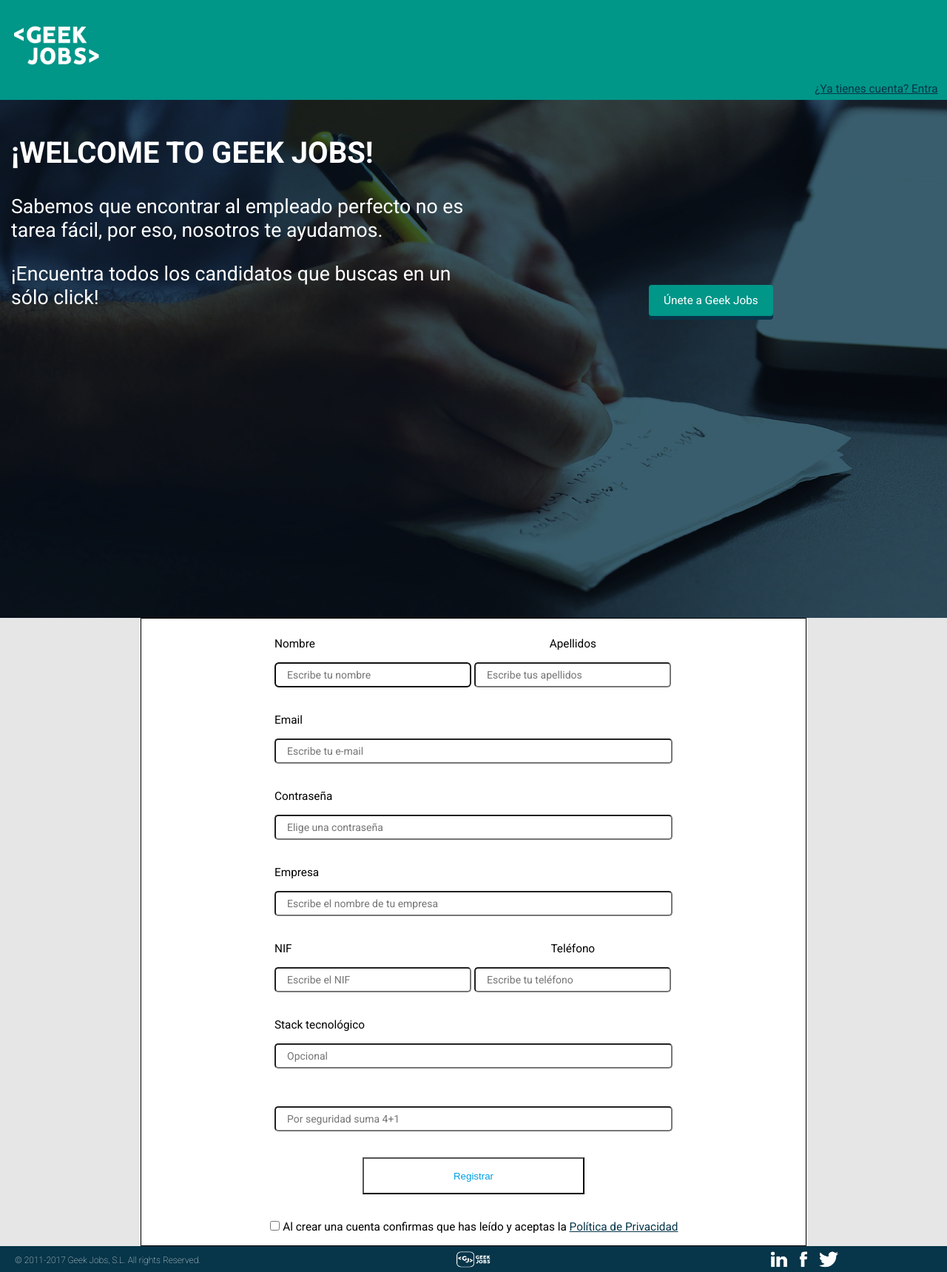
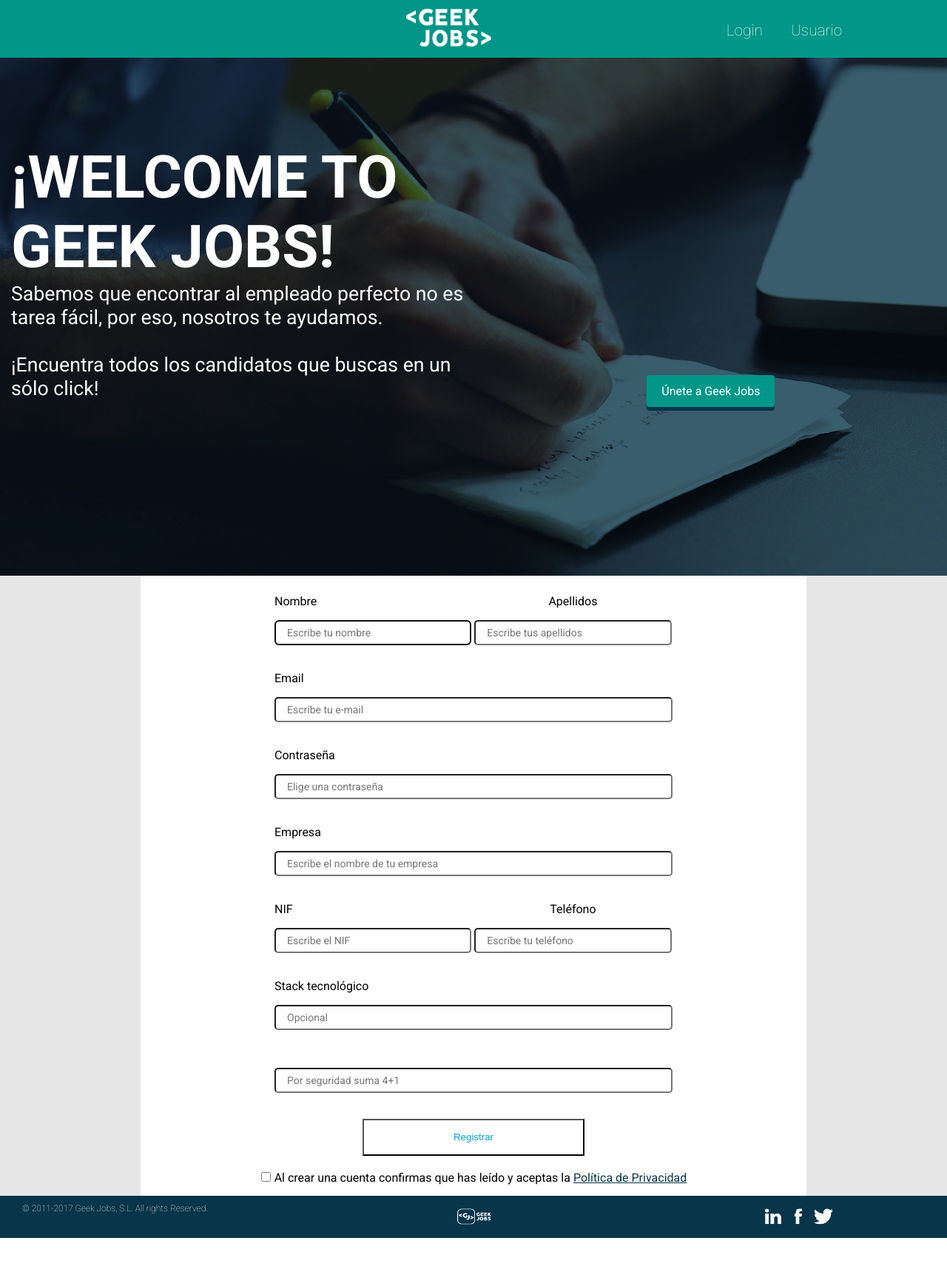
Before and after one commit to JLDRM/Caso-Pr-ctico-Front-End-J3IM, a PHP site: page /registro_empresa.html in a window 1280 px wide. Shown: the whole page at 74% size. After the commit the page ends 1673 px from the top, so only its background shows below. Run offline with PHP 8.4, Linux system fonts and the light colour scheme.

Commit message:
Registro empresa

```diff
--- a/assets/css/style_registro_empresa.css
+++ b/assets/css/style_registro_empresa.css
@@ -2,18 +2,138 @@
 * {
     -webkit-box-sizing: border-box;
     -moz-box-sizing: border-box;
-    box-sizing: border-box;
+    box-sizing: border-box; }
+
+  html,
+  body,
+  div,
+  span,
+  applet,
+  object,
+  iframe,
+  h1,
+  h2,
+  h3,
+  h4,
+  h5,
+  h6,
+  p,
+  blockquote,
+  pre,
+  a,
+  abbr,
+  acronym,
+  address,
+  big,
+  cite,
+  code,
+  del,
+  dfn,
+  em,
+  img,
+  ins,
+  kbd,
+  q,
+  s,
+  samp,
+  small,
+  strike,
+  strong,
+  sub,
+  sup,
+  tt,
+  var,
+  b,
+  u,
+  i,
+  center,
+  dl,
+  dt,
+  dd,
+  ol,
+  ul,
+  li,
+  fieldset,
+  form,
+  label,
+  legend,
+  table,
+  caption,
+  tbody,
+  tfoot,
+  thead,
+  tr,
+  th,
+  td,
+  article,
+  aside,
+  canvas,
+  details,
+  embed,
+  figure,
+  figcaption,
+  footer,
+  header,
+  hgroup,
+  menu,
+  nav,
+  output,
+  ruby,
+  section,
+  summary,
+  time,
+  mark,
+  audio,
+  video {
+    margin: 0;
+    padding: 0;
+    border: 0;
+    font-size: 100%;
+    font: inherit;
+    vertical-align: baseline;
+    font-family: 'Roboto', sans-serif;
 }
-header{
-    background-color: #009688;
-    display: block;
-    padding-bottom: 6px;
+header {
+    display: flex;
+    background: #009688;
+    padding: 10px;
     text-align: center;
+}
+header #logo {
+    flex: 2;
+}
+header #logo img {
+    width: 125px;
+    margin-left: 350px;
+}
+header .menu {
+    margin: auto 0;
+    flex: 1;
+}
+header .menu ul li {
+    display: inline-block;
+    margin: 5px 0 0 0;
+    border: 2px dotted transparent;
+    padding: 5px;
+}
+header .menu ul li .active {
+    color: #073539;
+}
+header .menu ul li a {
+    padding: 5px 10px;
+    text-decoration: none;
+    font-size: 1.3em;
+    color: white;
+    font-weight: lighter;
+}
+header .menu ul li a:hover {
+    color: #073539;
+    transition: color 200ms linear;
 }
 body{
     margin: 0;
     padding: 0;
-    font-size: 11.5pt;
+    font-size: 12pt;
     font-family: roboto, sans-serif;
     background-color: rgba(226,226,226,.84);
 }
@@ -21,7 +141,6 @@
     display: block;
     padding-top: 0px;
     margin: 0 auto;
-    border: 1px solid black;
     background-color: white;
     width: 900px;
 }
@@ -29,38 +148,33 @@
     background-color: #073549;
     width: 100%;
     display: flex;
-    position:relative;
-    margin-bottom: 0;
-    height: 35px;
-    overflow: hidden;
+    padding: 10px;
 }
-
  #footerlist {
-    width: 25%; }
-
+    width: 25%;
+}
 #footerlist ul {
     display: inline-block;
     padding-right: 5%;
     list-style-type: none;
     text-align: left;
     margin-top: 3px;
-    padding-left: 0px; }
-
+    padding-left: 0px;
+}
 #social {
     width: 25%; }
-
 #social ul {
     width: 100%;
     padding-right: 5%;
     padding-left: 0px;
     list-style-type: none;
     text-align: center;
-    margin-top: 3px; }
-
+    margin-top: 3px;
+}
 #social li {
     display: inline-block;
-    text-align: right; }
-
+    text-align: right;
+}
 #copyright {
     width: 48%;
     font-size: 9pt;
@@ -68,8 +182,16 @@
     font-weight: lighter;
     display: block;
     text-align: left;
-    padding-left: 20px; }
+    padding-left: 20px;
+}
+h1{
+    margin:0;
+    color:white;
+    font-weight: bold;
+    font-size: 60pt;
+    padding-top: 100px;
 
+}
 a:visited {
     font-family: roboto, sans-serif;
     font-size: 11.5pt;
@@ -77,7 +199,7 @@
 }
 a{
     font-family: roboto, sans-serif;
-    font-size: 11.5pt;
+    font-size: 12pt;
     color: #073549;
 }
 input[type='checkbox']{
@@ -88,22 +210,19 @@
 #bot {
     background-color: #FFF;
     font-size: 10pt;
-    /*font-weight: regular;*/
+    font-weight: regular;
     color: #009EE3;
     width: 300px;
     height: 50px;
 }
-
 #bot:hover {
     background-color: #009EE3;
     color: white;
 }
-
 #navegador li a:hover{
     background-color: #333333;
     color: #ffffff;
  }
-
 #bot:active {
     background-color: #009EE3;
     color: #fff;
@@ -125,17 +244,10 @@
  padding-top: 15px;
  font-family: roboto, sans-serif;
  font-size: 20pt;
- padding-bottom: 10px;
+ padding-bottom: 15px;
  height: 700px;
- background-image:url("./img/empresas.png");
+ background-image:url("./assets/img/empresas.png");
  display: block;
-}
-header div{
-    display: inline-block;
-}
-header div:nth-last-of-type(1){
-    display: inline-block;
-    margin-left: 75%;
 }
 .welcome a{
     text-decoration-line: none;
@@ -180,8 +292,9 @@
     display: inline-block;
     width: 49.5%;
 }
-section div p:nth-last-of-type(1){
+#check{
     text-align: center;
+    padding-bottom: 15px;
 }
 #btn{
     display: block;
--- a/registro_empresa.html
+++ b/registro_empresa.html
@@ -10,23 +10,29 @@
 </head>
 
 <body>
+
     <header>
-        <div>
-            <img src="./img/logo1.png" width="125px" height="125px" alt="">
+        <div id="logo">
+            <img src="./assets/img/logo1.png" alt="GeekJobs">
         </div>
-        <div>
-            <a href="home_empresa.html">¿Ya tienes cuenta? Entra</a>
+        <div class="menu">
+            <ul>
+                <li>
+                    <a href="home_empresa.html">Login</a>
+                </li>
+                <li>
+                    <a href="home_usuario.html">Usuario</a>
+                </li>
+            </ul>
         </div>
     </header>
-
     <article class="welcome">
         <div>
-            <h2>¡WELCOME TO GEEK JOBS!</h2>
+            <h1>¡WELCOME TO GEEK JOBS!</h1>
             <p>
                 Sabemos que encontrar al empleado perfecto no es tarea fácil, por eso, nosotros te ayudamos.
             </p>
-            <p>
-                ¡Encuentra todos los candidatos que buscas en un sólo click!
+            <br> ¡Encuentra todos los candidatos que buscas en un sólo click!
             </p>
         </div>
         <div>
@@ -36,7 +42,7 @@
         </div>
     </article>
     <section>
-        <form action="/action_page.php" method="get">
+        <form action="pagina_construccion.html" method="get">
             <section class="formulario" "section">
                 <a name="inscripc" id="inscripc"></a>
 
@@ -98,7 +104,7 @@
                     <button type="submit" id="bot">Registrar</button>
                 </div>
             </section>
-            <div>
+            <div id="check">
                 <p>
                     <input type="checkbox" name="Registrar" id="idreg" required> Al crear una cuenta confirmas que has leído y aceptas la
                     <a href="politica_privacidad.html">Política de Privacidad</a>
```
Lines whose indentation alone changed are shown as unchanged.
